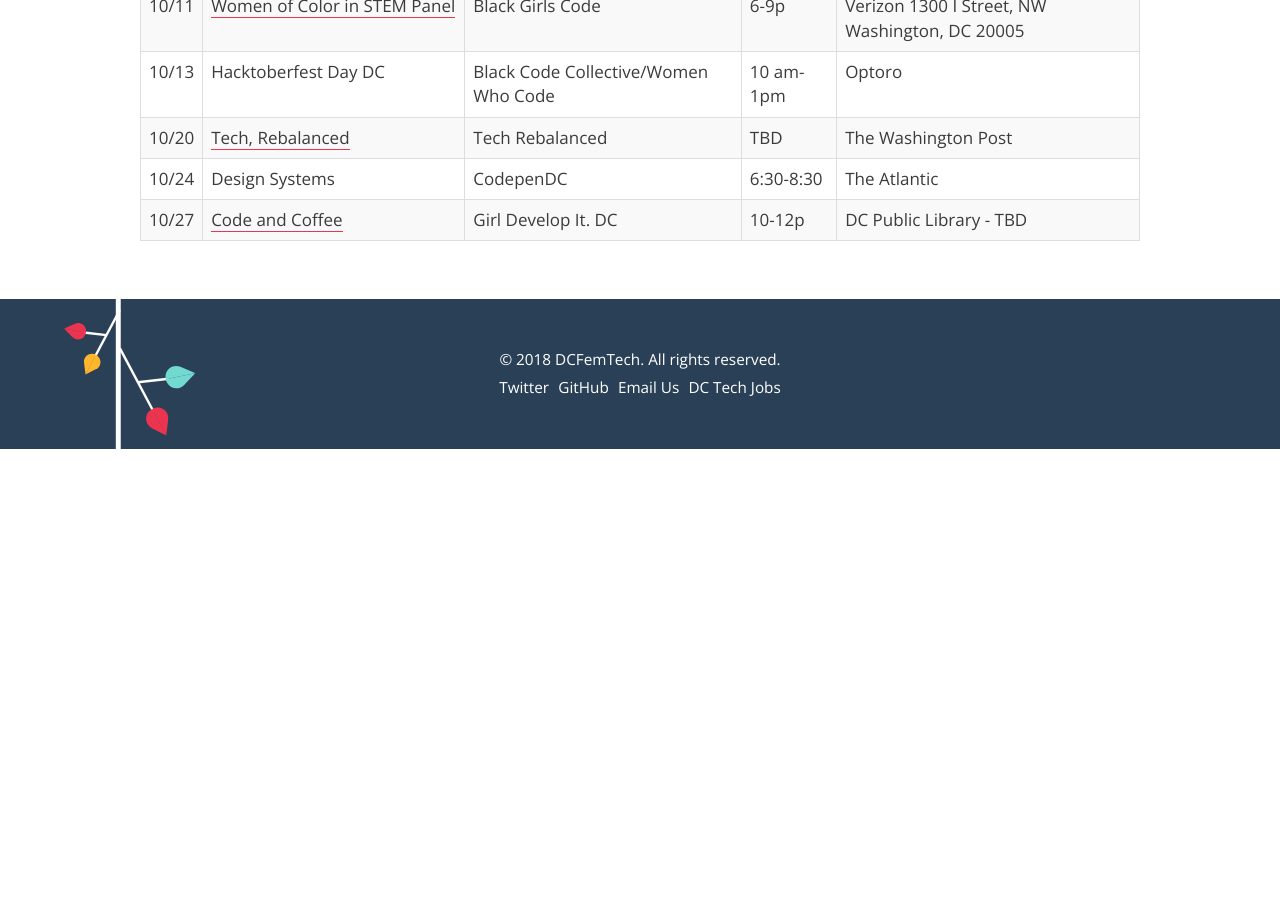
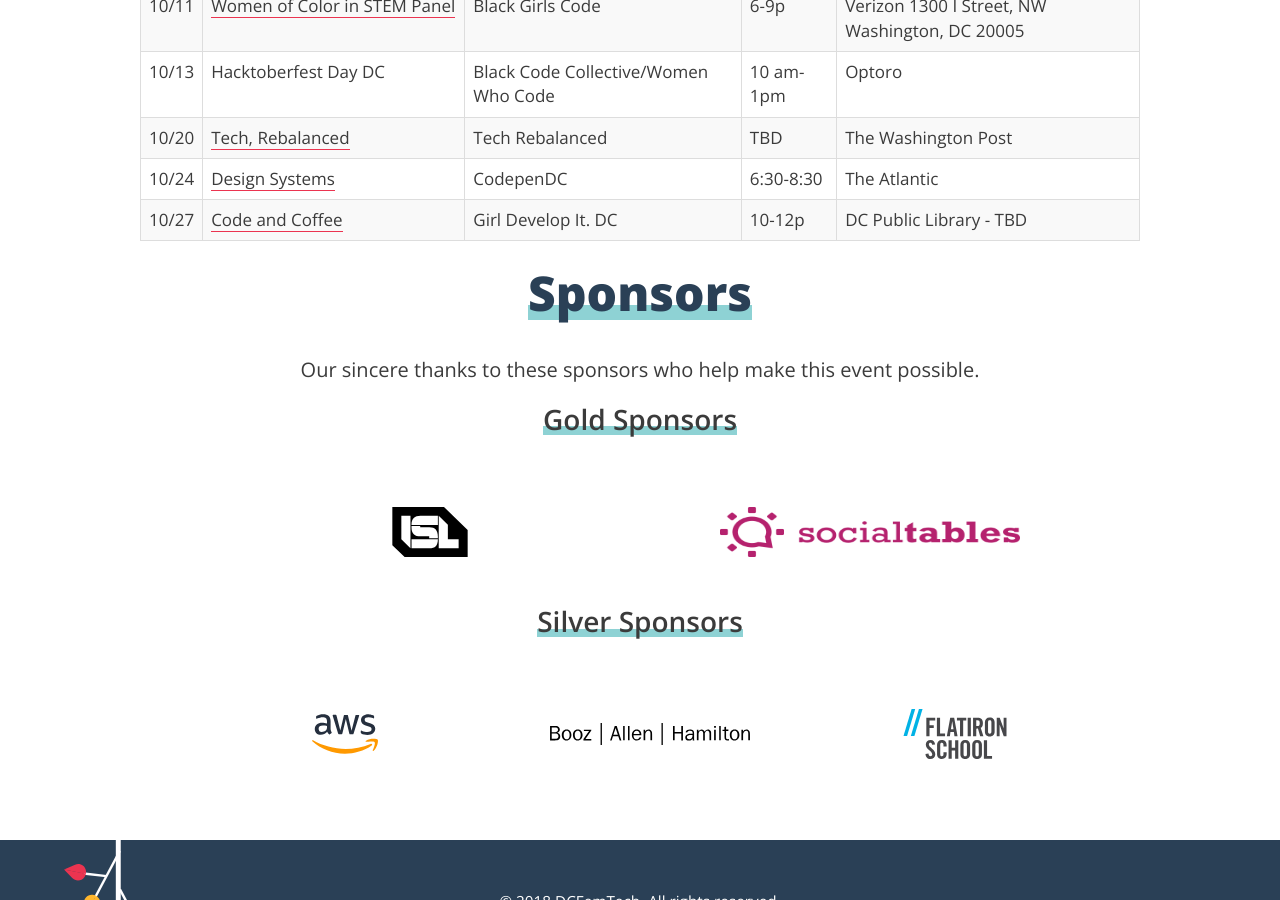
Before and after one commit to dcfemtech/dcfemtech.github.io, a Jekyll site: the page built from _events/tourdecode-2018.md, in a window 1280 px wide and 900 px high, scrolled down 963 px. Built offline with Jekyll 4.4.1, drawn with Linux system fonts in a browser that asks for light colours; before the commit the page ends 1412 px from its top, so only the background shows below that.

Commit message:
sponsors

```diff
--- a/_events/tourdecode-2018.md
+++ b/_events/tourdecode-2018.md
@@ -24,5 +24,22 @@
 | 10/11 | [Women of Color in STEM Panel](https://www.eventbrite.com/e/black-girls-code-dc-chapter-presents-women-of-color-in-stem-career-panel-tickets-49154598728)             | Black Girls Code                     | 6-9p        | Verizon 1300 I Street, NW Washington, DC 20005 |
 | 10/13 | Hacktoberfest Day DC                     | Black Code Collective/Women Who Code | 10 am-1pm   | Optoro                                         |
 | 10/20 | [Tech, Rebalanced](https://techladyhackathon.org/) | Tech Rebalanced | TBD | The Washington Post |
-| 10/24 | Design Systems                           | CodepenDC                            | 6:30-8:30   | The Atlantic                                   |
+| 10/24 | [Design Systems](https://nvite.com/CodePenDC/n7j6jl)                           | CodepenDC                            | 6:30-8:30   | The Atlantic                                   |
 | 10/27 | [Code and Coffee](https://www.meetup.com/Girl-Develop-It-DC/events/rbcszpyxnbkc/)                          | Girl Develop It. DC                  | 10-12p      | DC Public Library - TBD                        |
+
+
+<h1><span class="main-headline">Sponsors</span></h1>
+<p class="main-intro l-center">Our sincere thanks to these sponsors who help make this event possible.</p>
+<div class="m-sponsors">
+  <h2 class="u-center"><span class="main-headline">Gold Sponsors</span></h2>
+  <ul class="m-sponsors--gold">
+    <li><a href="https://www.isl.co/"><img src="/assets/sponsors/isl.svg" alt="ISL"></a></li>
+    <li><a href="http://www.socialtables.com/"><img src="assets/sponsors/social-tables.png" alt="Social Tables"></a></li>
+  </ul>
+  <h2 class="u-center"><span class="main-headline">Silver Sponsors</span></h2>
+  <ul>
+    <li><a href="https://aws.amazon.com/careers/"><img src="assets/sponsors/amazon.svg" alt="Amazon Web Services"></a></li>
+    <li><a href="https://www.boozallen.com/"><img src="/assets/sponsors/booz-allen.svg" alt="Booz Allen"></a></li>
+    <li><a href="https://flatironschool.com/washington-dc-campus/?utm_campaign=Sponsored_Content&utm_source=DCFemtech&utm_medium=DCcampus"><img src="/assets/sponsors/flatiron.svg" alt="Flatiron School"></a></li>
+  </ul>
+</div>
```
